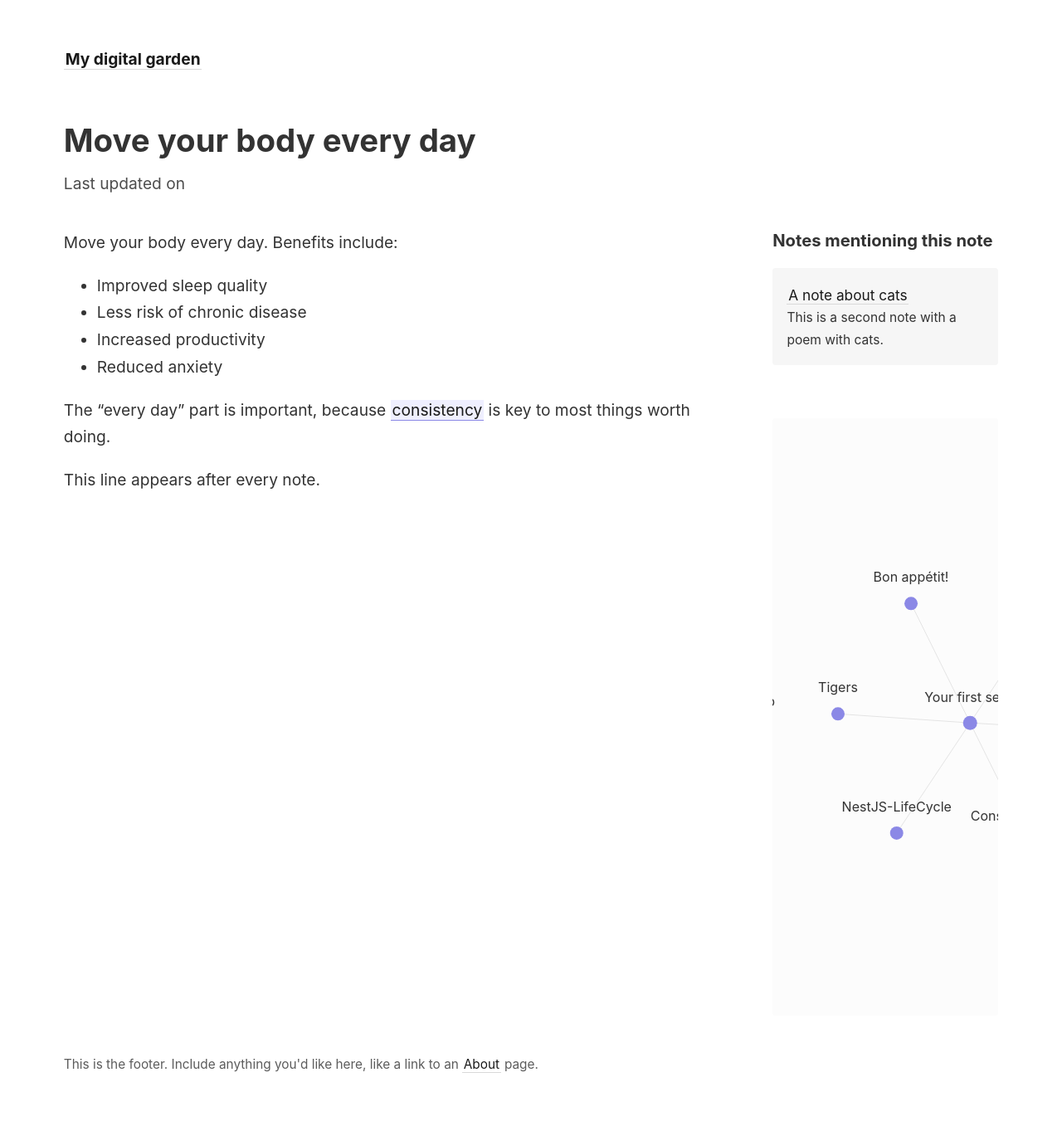
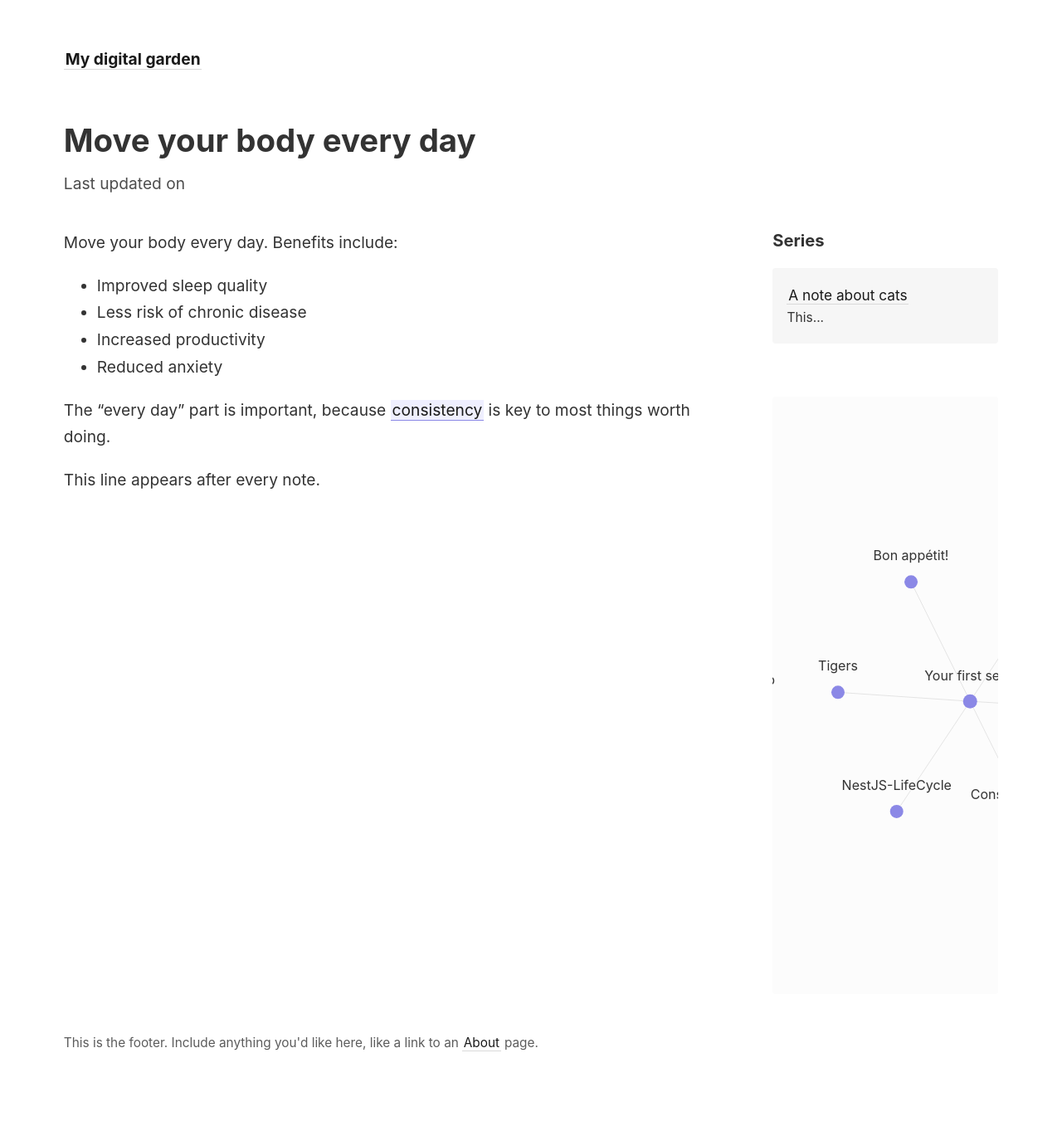
Before and after one commit to yanggwangseong/Article, a Jekyll site: the page built from _notes/move your body every day.md, in a window 1280 px wide. Shown: the whole page at 83% size. Built offline with Jekyll 4.4.1, drawn with Linux system fonts in a browser that asks for light colours; after the commit the page ends 1337 px from its top, so only the background shows below that.

Commit message:
feat: layout/note sidebar title Series로 수정

```diff
--- a/_layouts/note.html
+++ b/_layouts/note.html
@@ -18,7 +18,7 @@ layout: default
     </content>
 
     <side style="font-size: 0.9em">
-      <h3 style="margin-bottom: 1em">Notes mentioning this note</h3>
+      <h3 style="margin-bottom: 1em">Series</h3>
       {% if page.backlinks.size > 0 %}
       <div
         style="display: grid; grid-gap: 1em; grid-template-columns: repeat(1fr)"
@@ -31,7 +31,7 @@ layout: default
             >{{ backlink.title }}</a
           ><br />
           <div style="font-size: 0.9em">
-            {{ backlink.excerpt | strip_html | truncatewords: 20 }}
+            {{ backlink.excerpt | strip_html | truncatewords: 0 }}
           </div>
         </div>
         {% endfor %}
```
